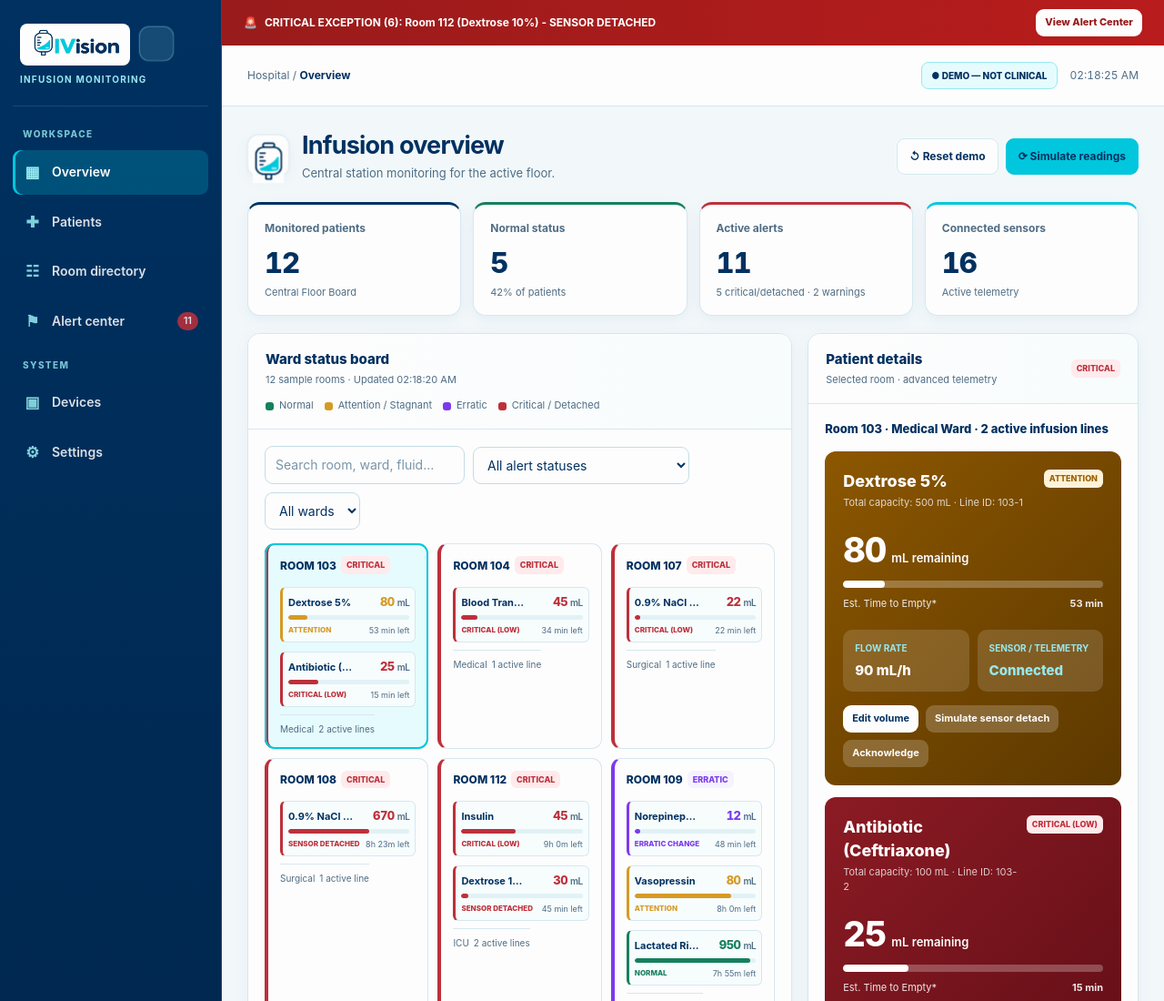
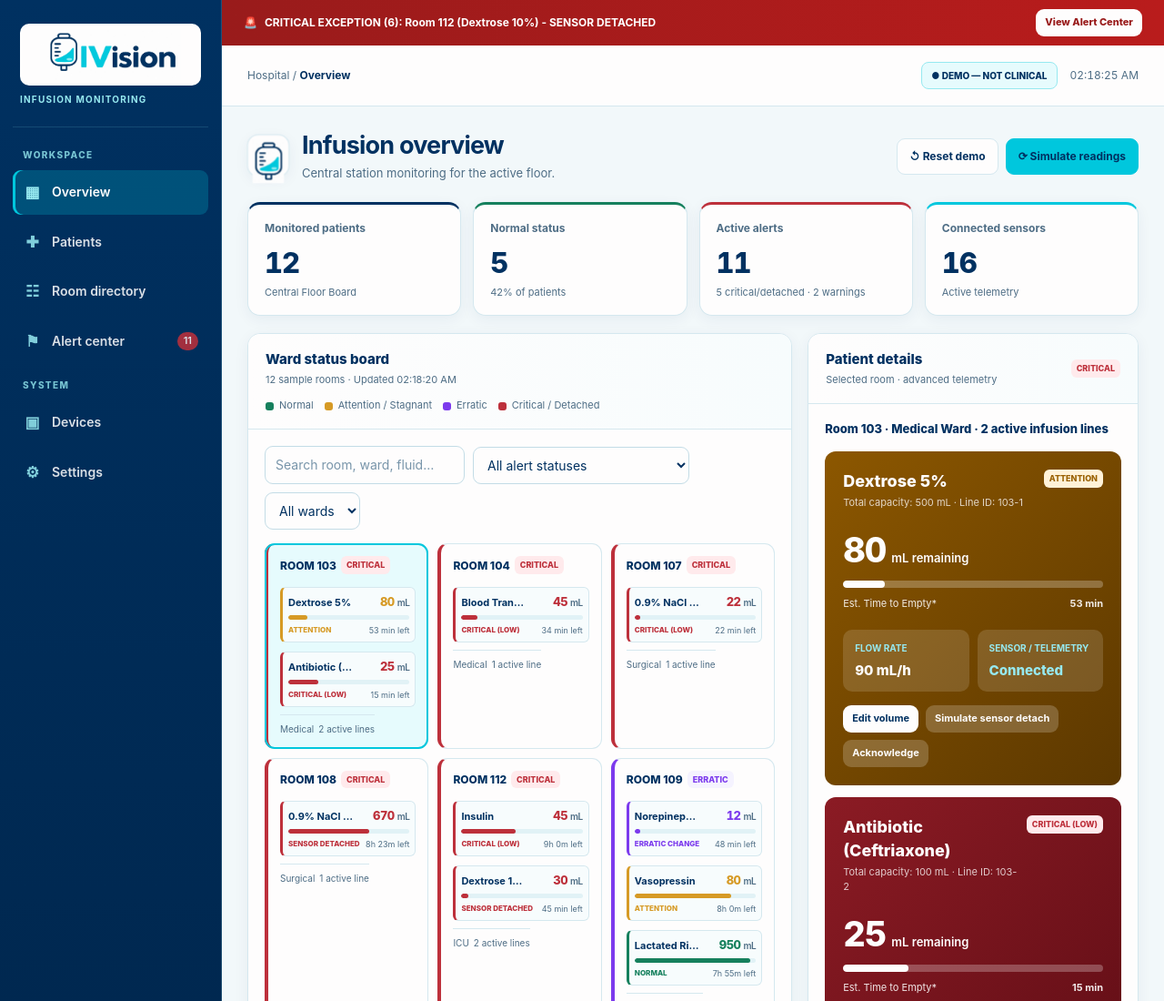
Before and after one commit to david-valenzuela112/IVision-Dash, a plain HTML site: page index.html in a window 1280 px wide. Shown: the top 1100 px of the page at 91% size. Drawn offline with Linux system fonts and the light colour scheme.

```diff
--- a/index.html
+++ b/index.html
@@ -56,14 +56,9 @@ button:disabled{opacity:.5;cursor:not-allowed}
   display:flex;flex-direction:column;min-height:100vh;border-right:1px solid rgba(150,233,240,0.18)}
 .brand{display:flex;flex-direction:column;align-items:flex-start;gap:8px;
   padding:4px 8px 22px;border-bottom:1px solid rgba(150,233,240,0.14);margin-bottom:10px}
-.brand-logo-wrap{display:flex;align-items:center;gap:10px;width:100%}
-.brand-logo-img{max-height:46px;max-width:100%;width:auto;object-fit:contain;
-  border-radius:8px;background:var(--brand-white);padding:4px 8px}
-.brand-isotype-badge{height:38px;width:38px;border-radius:11px;
-  background:rgba(150,233,240,0.14);border:1px solid rgba(150,233,240,0.35);
-  display:grid;place-items:center;padding:4px;flex-shrink:0;
-  animation:ivBagFloat 2.8s ease-in-out infinite}
-.brand-isotype-img{width:100%;height:100%;object-fit:contain;border-radius:6px}
+.brand-logo-wrap{display:flex;align-items:center;width:100%}
+.brand-logo-img{max-height:68px;max-width:100%;width:100%;object-fit:contain;
+  border-radius:10px;background:var(--brand-white);padding:6px 10px}
 .brand-sub{font-size:10px;color:var(--brand-light);letter-spacing:1.2px;font-weight:700}
 
 .nav-label{font-size:10px;letter-spacing:1.4px;color:var(--brand-light);opacity:.8;
@@ -283,7 +278,7 @@ tbody tr:hover{background:#f3fbfd}
   .app{grid-template-columns:70px minmax(0,1fr)}
   .sidebar{padding:18px 7px}
   .brand{align-items:center;padding:0 0 18px}
-  .brand-logo-img{display:none}
+  .brand-logo-img{max-height:42px;padding:4px}
   .brand-sub,.nav-label,.nav-text,.nav-count,.sidebar-bottom{display:none}
   .nav-item{justify-content:center;padding:13px 5px}
   .nav-icon{font-size:19px}
@@ -338,9 +333,7 @@ tbody tr:hover{background:#f3fbfd}
     <div class="brand">
       <div class="brand-logo-wrap">
         <img src="IVision.jpeg" alt="IVision logotype" class="brand-logo-img" onerror="this.style.display='none'; this.nextElementSibling.style.display='inline-block';">
-        <span style="display:none; font-size:20px; font-weight:900; color:#fefdfd;">IVision</span>
-        <div class="brand-isotype-badge" title="IVision animated IV bag isotype">
-        </div>
+        <span style="display:none; font-size:24px; font-weight:900; color:#fefdfd;">IVision</span>
       </div>
       <div class="brand-sub">INFUSION MONITORING</div>
     </div>
```
